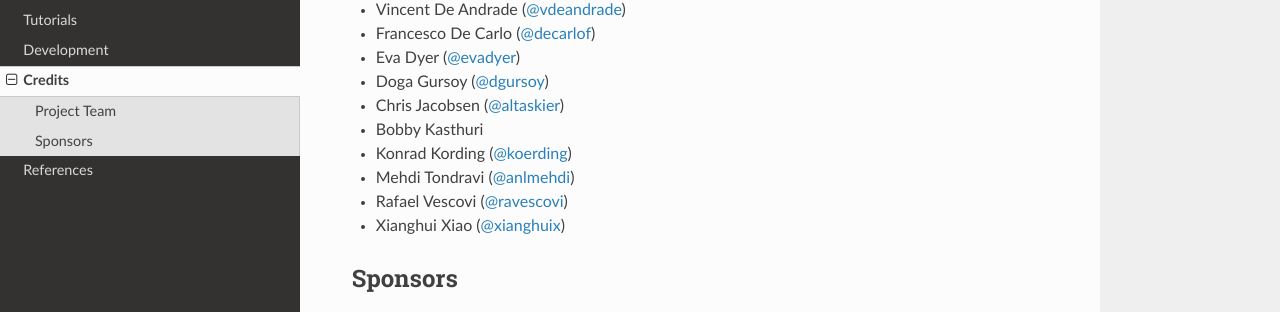
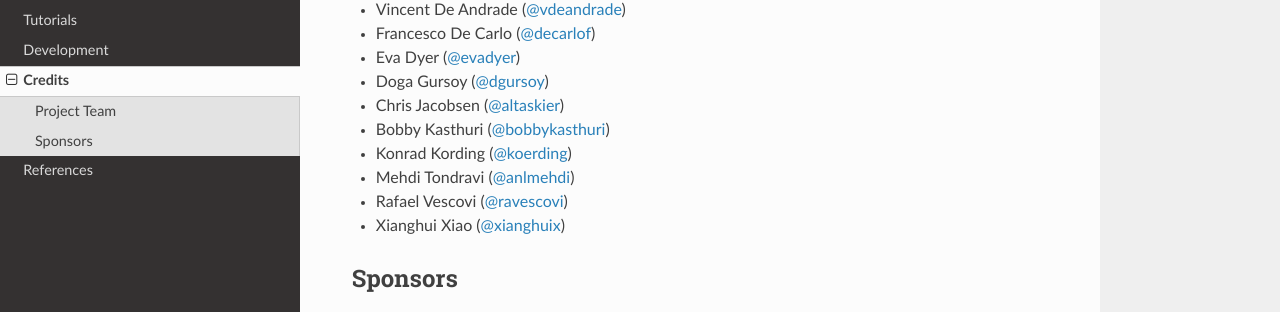
Before and after one commit to xbrainmap/xbrainmap, a Sphinx documentation site: the page built from doc/source/credits.rst, in a window 1280 px wide. Shown: the part 218-530 px from the top of the page. Built offline with Sphinx 7.4.7 and the Read the Docs theme 2.0.0, drawn with Linux system fonts in a browser that asks for light colours.

Commit message:
Update credits.rst

```diff
--- a/doc/source/credits.rst
+++ b/doc/source/credits.rst
@@ -8,7 +8,7 @@ Project Team
 * Eva Dyer (`@evadyer`_)
 * Doga Gursoy (`@dgursoy`_)
 * Chris Jacobsen (`@altaskier`_)
-* Bobby Kasthuri
+* Bobby Kasthuri (`@bobbykasthuri`_)
 * Konrad Kording (`@koerding`_)
 * Mehdi Tondravi (`@anlmehdi`_)
 * Rafael Vescovi (`@ravescovi`_)
@@ -25,6 +25,7 @@ Sponsors
 .. _`@evadyer`: https://github.com/evadyer
 .. _`@dgursoy`: https://github.com/dgursoy
 .. _`@altaskier`: https://github.com/altaskier
+.. _`@bobbykasthuri`: https://github.com/bobbykasthuri
 .. _`@koerding`: https://github.com/koerding
 .. _`@anlmehdi`: https://github.com/anlmehdi
 .. _`@ravescovi`: https://github.com/ravescovi
```
